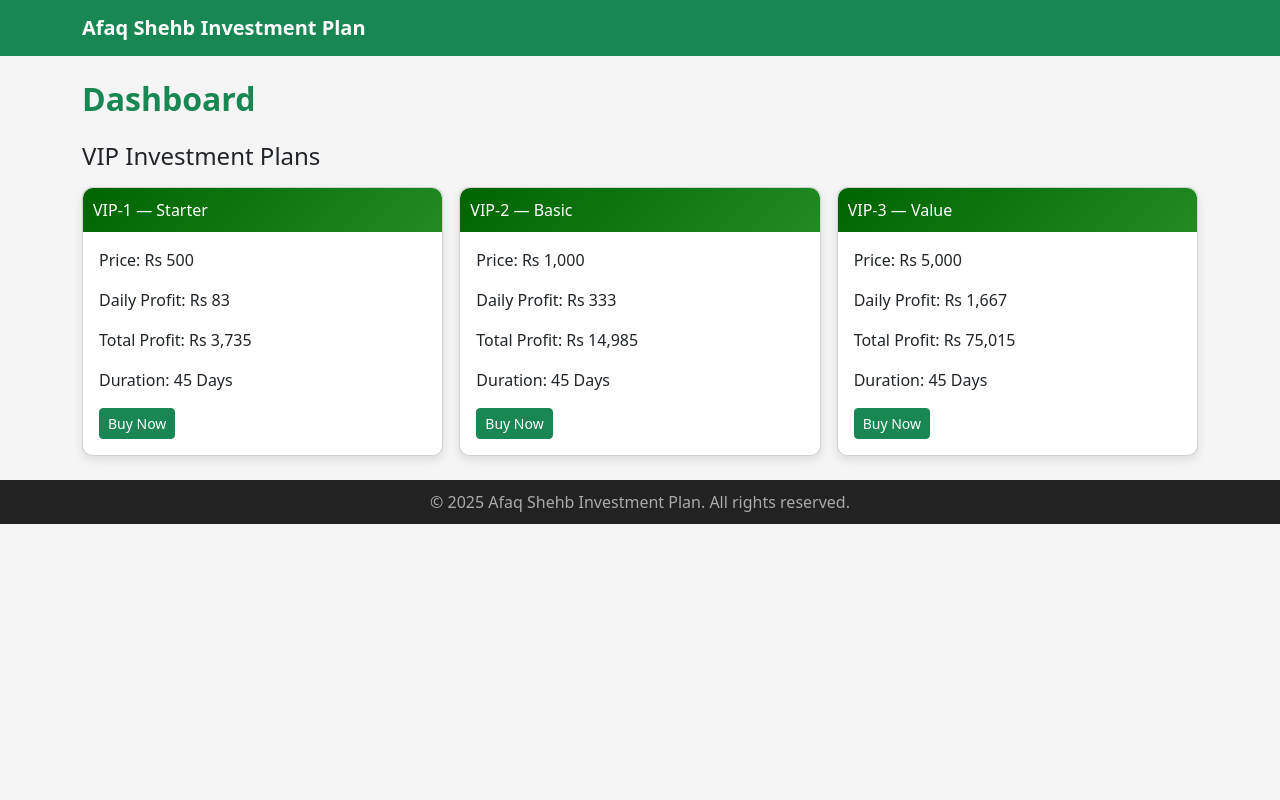
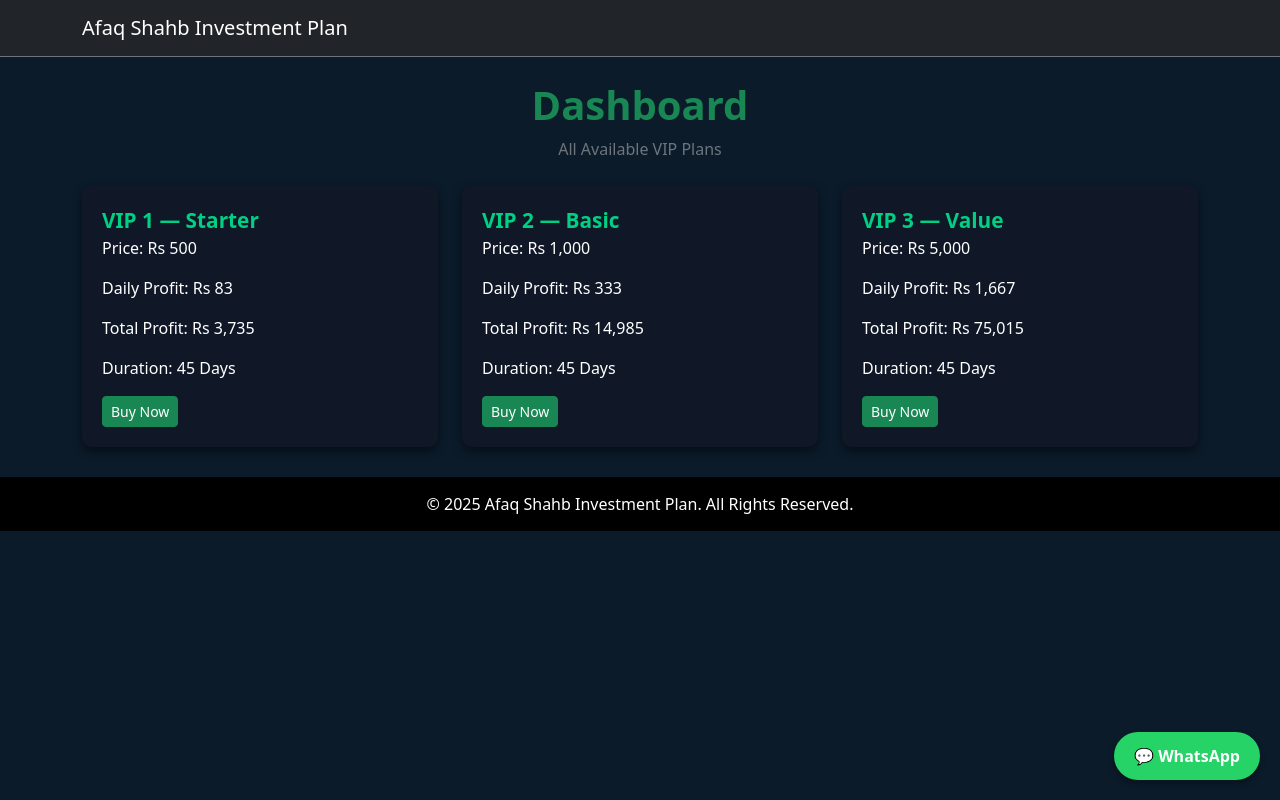
Before and after one commit to PkrGames92/92Pkrc, a plain HTML site: page index.html in a window 1280 px wide. Drawn offline with nearby package versions, Linux system fonts and the light colour scheme.

Commit message:
Update index.html

```diff
--- a/index.html
+++ b/index.html
@@ -3,53 +3,73 @@
 <head>
 <meta charset="UTF-8" />
 <meta name="viewport" content="width=device-width, initial-scale=1.0"/>
-<title>Afaq Shehb Investment Plan — Dashboard</title>
+<title>Afaq Shahb Investment Plan — Dashboard</title>
 <link href="https://cdn.jsdelivr.net/npm/bootstrap@5.3.3/dist/css/bootstrap.min.css" rel="stylesheet"/>
 <style>
     body {
-    background-color: #f5f5f5;
+        background-color: #0b1b2a;
+        color: white;
     }
-.card {
+    .plan-card {
+        background: #101828;
         border-radius: 10px;
-    box-shadow: 0 4px 10px rgba(0,0,0,0.1);
+        padding: 20px;
+        color: white;
+        box-shadow: 0 4px 10px rgba(0,0,0,0.5);
+        transition: transform 0.3s;
     }
-.plan-header {
-    background: linear-gradient(135deg, #006400, #228B22);
-    color: white;
-    padding: 10px;
-    border-top-left-radius: 10px;
-    border-top-right-radius: 10px;
+    .plan-card:hover {
+        transform: translateY(-5px);
+    }
+    .plan-title {
+        font-size: 1.3rem;
+        font-weight: bold;
+        color: #00d084;
     }
     .footer {
-    background-color: #222;
-    color: #aaa;
         text-align: center;
-    padding: 10px;
+        padding: 15px;
+        background: #000;
+        margin-top: 30px;
+    }
+    /* WhatsApp Button */
+    .whatsapp-btn {
+        position: fixed;
+        bottom: 20px;
+        right: 20px;
+        background-color: #25D366;
+        color: white;
+        padding: 12px 20px;
+        border-radius: 50px;
+        text-decoration: none;
+        font-weight: bold;
+        box-shadow: 0 4px 6px rgba(0,0,0,0.3);
     }
 </style>
 </head>
 <body>
 
-<nav class="navbar navbar-expand-lg navbar-dark bg-success">
+<!-- Navbar -->
+<nav class="navbar navbar-expand-lg navbar-dark bg-dark border-bottom border-secondary">
   <div class="container">
-    <a class="navbar-brand fw-bold" href="#">Afaq Shehb Investment Plan</a>
-    <button class="navbar-toggler" type="button" data-bs-toggle="collapse" data-bs-target="#nav">
-      <span class="navbar-toggler-icon"></span>
-    </button>
+    <a class="navbar-brand" href="#">Afaq Shahb Investment Plan</a>
   </div>
 </nav>
 
-<div class="container mt-4">
-  <h2 class="mb-4 text-success fw-bold">Dashboard</h2>
+<!-- Dashboard Heading -->
+<div class="container my-4">
+    <h1 class="text-center text-success fw-bold">Dashboard</h1>
+    <p class="text-center text-secondary">All Available VIP Plans</p>
+</div>
 
-  <!-- Investment Plans Section -->
-  <h4 class="mb-3">VIP Investment Plans</h4>
-  <div class="row g-3">
+<!-- Plans Section -->
+<div class="container">
+    <div class="row g-4">
 
+        <!-- Plan 1 -->
         <div class="col-md-4">
-      <div class="card">
-        <div class="plan-header">VIP-1 — Starter</div>
-        <div class="card-body">
+            <div class="plan-card">
+                <div class="plan-title">VIP 1 — Starter</div>
                 <p>Price: Rs 500</p>
                 <p>Daily Profit: Rs 83</p>
                 <p>Total Profit: Rs 3,735</p>
@@ -57,12 +77,11 @@ body {
                 <a href="deposit.html" class="btn btn-success btn-sm">Buy Now</a>
             </div>
         </div>
-    </div>
 
+        <!-- Plan 2 -->
         <div class="col-md-4">
-      <div class="card">
-        <div class="plan-header">VIP-2 — Basic</div>
-        <div class="card-body">
+            <div class="plan-card">
+                <div class="plan-title">VIP 2 — Basic</div>
                 <p>Price: Rs 1,000</p>
                 <p>Daily Profit: Rs 333</p>
                 <p>Total Profit: Rs 14,985</p>
@@ -70,12 +89,11 @@ body {
                 <a href="deposit.html" class="btn btn-success btn-sm">Buy Now</a>
             </div>
         </div>
-    </div>
 
+        <!-- Plan 3 -->
         <div class="col-md-4">
-      <div class="card">
-        <div class="plan-header">VIP-3 — Value</div>
-        <div class="card-body">
+            <div class="plan-card">
+                <div class="plan-title">VIP 3 — Value</div>
                 <p>Price: Rs 5,000</p>
                 <p>Daily Profit: Rs 1,667</p>
                 <p>Total Profit: Rs 75,015</p>
@@ -83,12 +101,19 @@ body {
                 <a href="deposit.html" class="btn btn-success btn-sm">Buy Now</a>
             </div>
         </div>
-    </div>
 
     </div>
 </div>
 
-<div class="footer mt-4">&copy; 2025 Afaq Shehb Investment Plan. All rights reserved.</div>
+<!-- Footer -->
+<div class="footer">
+    &copy; 2025 Afaq Shahb Investment Plan. All Rights Reserved.
+</div>
+
+<!-- WhatsApp Button -->
+<a href="https://wa.me/923260357695" target="_blank" class="whatsapp-btn">
+    💬 WhatsApp
+</a>
 
 <script src="https://cdn.jsdelivr.net/npm/bootstrap@5.3.3/dist/js/bootstrap.bundle.min.js"></script>
 </body>
```
Lines whose indentation alone changed are shown as unchanged.
